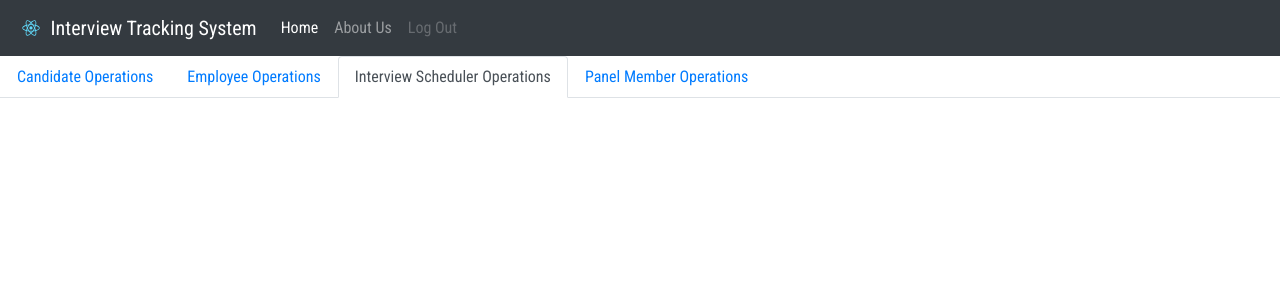
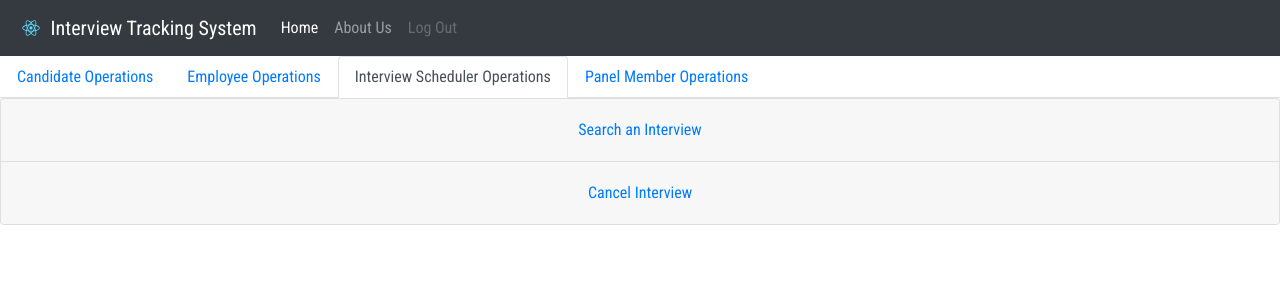
Before and after one commit to neetimishra98/Sprint3_InterviewTrackingSystem, a React (Create React App) app: page / in a window 1280 px wide. Both pictures are taken after a click on the tab "Interview Scheduler Operations". Shown: the top 300 px of the page. Built offline with nearby package versions, Linux system fonts and the light colour scheme.

Commit message:
Cancel interview action added

```diff
--- /dev/null
+++ b/src/actions/interviewscheduler/cancelinterview.js
@@ -0,0 +1,11 @@
+const CancelInterviewAction = (pathVar) => {
+
+    return async function(dispatch){
+        const serverResponse = await fetch(''); //await can only be used with async function....
+        const data = await serverResponse.json();
+        console.log("Server Response / Cancel Interview  "+ data);
+        dispatch({type: 'CANCEL_INTERVIEW', payload: data});
+    }
+ }
+
+ export default CancelInterviewAction;
--- a/src/components/admin.js
+++ b/src/components/admin.js
@@ -2,8 +2,8 @@
 
 import EmployeeForAdmin from './employee/EmployeeForAdmin'
 import CandidateForAdmin from './candidate/CandidateForAdmin'
-import PanelMemberForAdmin from './interviewscheduler/InterviewSchedulerForAdmin'
-import InterviewSchedulerForAdmin from './panelmember/PanelMemberForAdmin'
+import PanelMemberForAdmin from './panelmember/PanelMemberForAdmin'
+import InterviewSchedulerForAdmin from './interviewscheduler/InterviewSchedulerForAdmin'
 
 // Bootstrap
 
--- a/src/components/interviewscheduler/InterviewSchedulerForAdmin.js
+++ b/src/components/interviewscheduler/InterviewSchedulerForAdmin.js
@@ -1,9 +1,39 @@
 //Interview Services Accessible By The Admin....
+
+import CancelInterview from './services/cancelinterview.js'
+
+import { Accordion, Card, Button } from 'react-bootstrap'
 
 const InterviewSchedulerForAdmin = () => {
     return (
         <div>
             {/* All underlying operations from services */}
+            <Accordion>
+                <Card>
+                    <Card.Header>
+                    <Accordion.Toggle as={Button} variant="link" eventKey="0">
+                        Search an Interview
+                    </Accordion.Toggle>
+                    </Card.Header>
+                    <Accordion.Collapse eventKey="0">
+                    {/* Search an Employee component */}
+                    <Card.Body><CancelInterview></CancelInterview></Card.Body>
+                    {/* Search an Employee component */}
+                    </Accordion.Collapse>
+                </Card>
+                <Card>
+                    <Card.Header>
+                    <Accordion.Toggle as={Button} variant="link" eventKey="1">
+                        Cancel Interview
+                    </Accordion.Toggle>
+                    </Card.Header>
+                    <Accordion.Collapse eventKey="1">
+                    {/* Fetch all Employee component */}
+                    <Card.Body><div></div></Card.Body>
+                    {/* Fetch all Employee component */}
+                    </Accordion.Collapse>
+                </Card>
+            </Accordion>
         </div>
     );
 }
```
Also changed, not shown: src/actions/interviewscheduler/updateinterviewschedule.js (added, +11 -0 lines).
